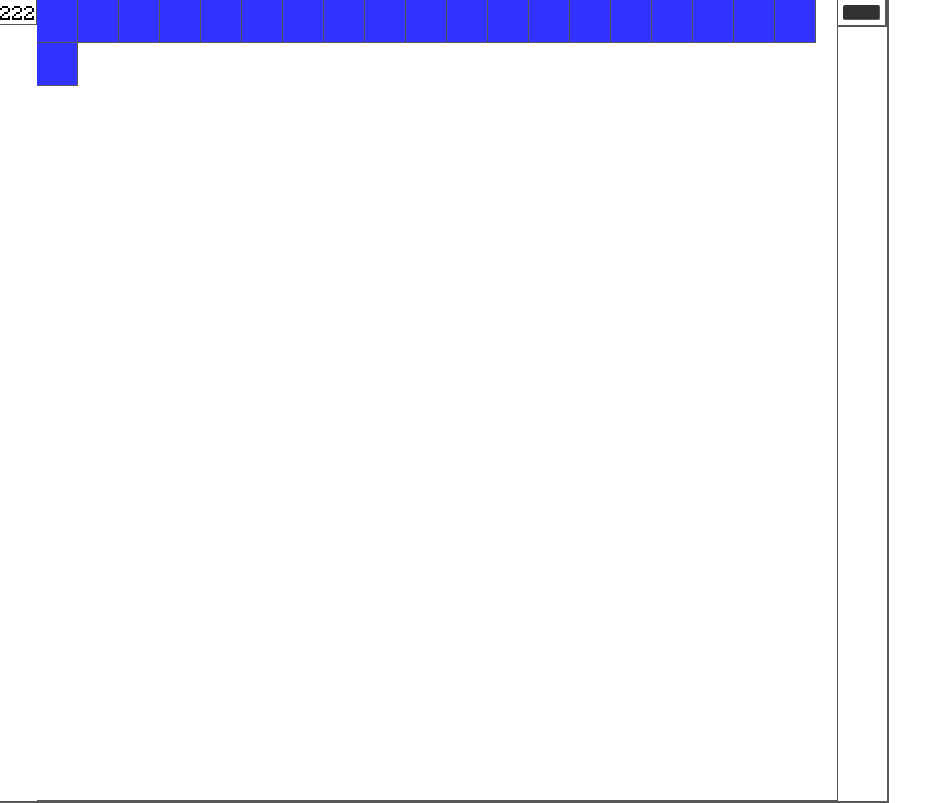
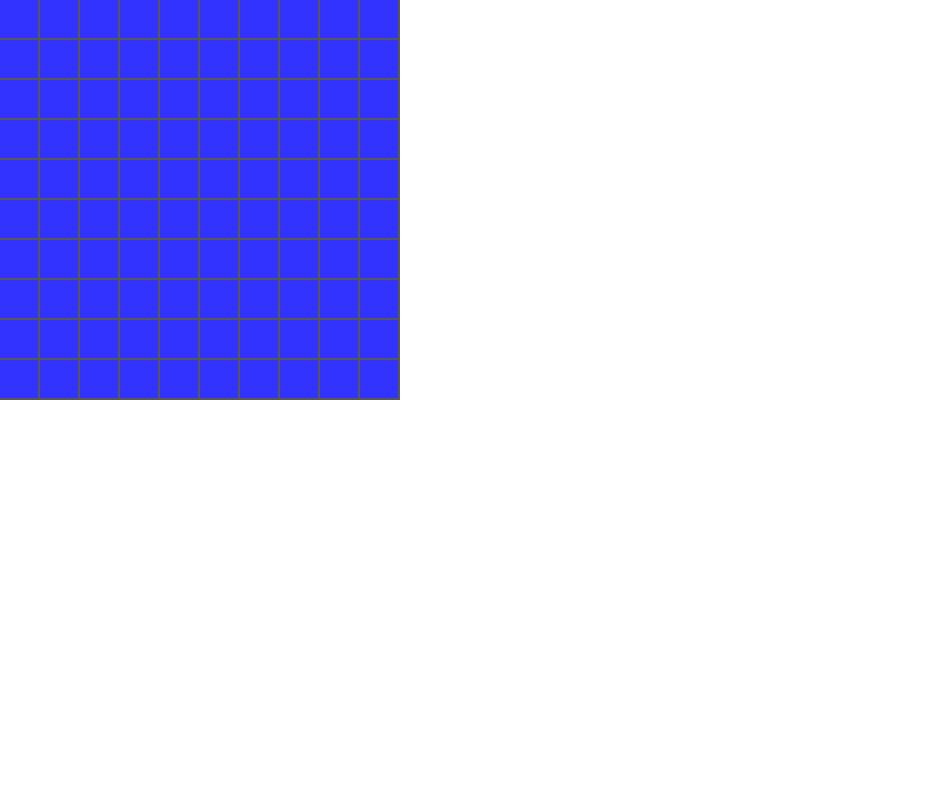
Before and after one commit to ftlll/pixel, a React (Create React App) app in the folder frontend/: page / in a window 1280 px wide. Shown: the whole page, without its empty margins (0-952 px from the left). Built offline with nearby package versions, Linux system fonts and the light colour scheme.

Commit message:
modify the css file to make cells display properly

```diff
--- a/frontend/src/App.js
+++ b/frontend/src/App.js
@@ -8,9 +8,9 @@ import ColorPicker from './components/ColorPicker';
 function App() {
   return (
     <div className='background'>
-      <div className='header'>222</div>
+      {/* <div className='header'>222</div> */}
       <Canvas />
-      <ColorPicker />
+      {/* <ColorPicker /> */}
     </div>
   );
 }
--- a/frontend/src/components/Canvas.jsx
+++ b/frontend/src/components/Canvas.jsx
@@ -5,10 +5,10 @@ class Canvas extends React.Component {
 
     render() {
         const style = {
-            height: 800,
-            width: 800,
+            height: 400,
+            width: 400,
         };
-        return (<Grid style={style} row={20} column={20}/>);
+        return (<Grid style={style} width={10}/>);
     }
 }
 
--- a/frontend/src/components/Cell.jsx
+++ b/frontend/src/components/Cell.jsx
@@ -9,13 +9,13 @@ class Cell extends React.Component {
         const styles = {
             width: `${width}%`,
             height: `${width}%`,
-            paddingBottom: `${width/20}%`,
+            //paddingBottom: `${width/20}%`,
             backgroundColor:  color || CELL_NULL_COLOR
         };
 
         return (
             <div
-            style={styles}
+              style={styles} className='cell'
             />
         );
     }
--- a/frontend/src/components/Grid.jsx
+++ b/frontend/src/components/Grid.jsx
@@ -4,13 +4,13 @@ import Cell from './Cell';
 class Grid extends React.Component {
 
     render() {
-        const {style, row, column} = this.props;
+        const {style, width} = this.props;
         const cell = {
             color: '#3333ff',
-            width: 100/row
+            width
         };
         const cells = [];
-        for(let i = 0; i < row; i++) {
+        for(let i = 0; i < 100; i++) {
             cells.push(cell);
         }
         return (
--- a/frontend/src/css/layout/cell.css
+++ b/frontend/src/css/layout/cell.css
@@ -1,8 +1,9 @@
-div {
-    display: block;
+.cell {
+    display: flex;
     float: left;
-    border: 1px solid #585858;
-    border-width: 0 1px 1px 0;
+    border: 2px solid #585858;
+    border-width: 0 2px 2px 0;
+    box-sizing: border-box;
 }
 
 *, *:before, *:after {
```
